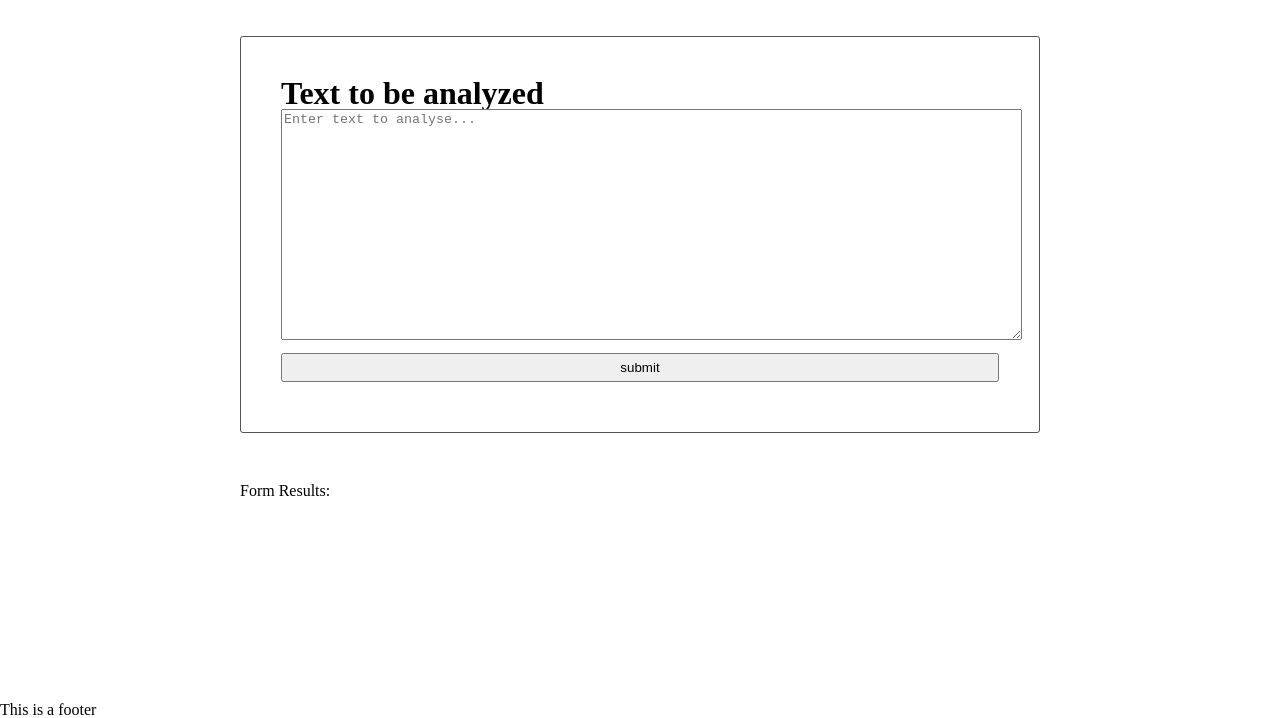
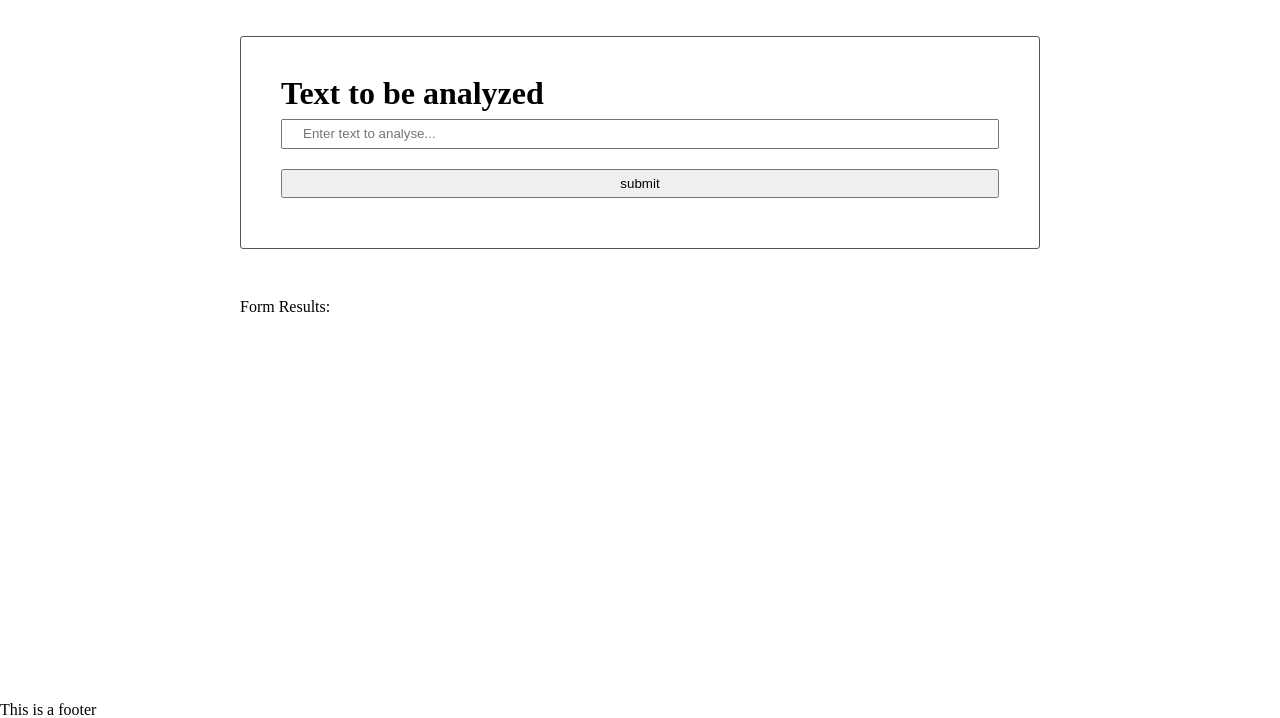
Before and after one commit to m1chale/evaluate-news-nlp, a website built with webpack: page src/client/views/index.html in a window 1280 px wide. Shown: the part 82-800 px from the top of the page. Built offline with nearby package versions, Linux system fonts and the light colour scheme.

Commit message:
final touches

```diff
--- a/src/client/index.js
+++ b/src/client/index.js
@@ -1,4 +1,4 @@
-import { analyseUrl } from "./js/networkHandler";
+import { analyseUrl, displayResults } from "./js/networkHandler";
 import { handleSubmit } from "./js/formHandler";
 
 import "./styles/resets.scss";
@@ -7,4 +7,4 @@ import "./styles/footer.scss";
 import "./styles/form.scss";
 import "./styles/header.scss";
 
-export { analyseUrl, handleSubmit };
+export { analyseUrl, handleSubmit, displayResults };
--- a/src/client/js/formHandler.js
+++ b/src/client/js/formHandler.js
@@ -6,7 +6,7 @@ export function handleSubmit(event) {
   // Validation
   if (!validateURL(inputURL.value)) return switchInvalidUrl(true);
 
-  Client.analyseUrl(inputURL.value).then(Client.displayResults());
+  Client.analyseUrl(inputURL.value).then(Client.displayResults);
   switchInvalidUrl(false);
 
   inputURL.value = "";
--- a/src/client/views/index.html
+++ b/src/client/views/index.html
@@ -17,8 +17,7 @@
             <form id="input-form" onsubmit="return Client.handleSubmit(event)">
                 <label for="input-text">Text to be analyzed</label>
 
-                <textarea id="input-text" form="input-form" cols="90" rows="15"
-                    placeholder="Enter text to analyse..."></textarea>
+                <input id="input-text" type="text" placeholder="Enter text to analyse..."></textarea>
                 <div class="error-message hidden">You have not entered a valid URL!</div>
 
                 <input type="submit" value="submit" onclick="return Client.handleSubmit(event)"
```
